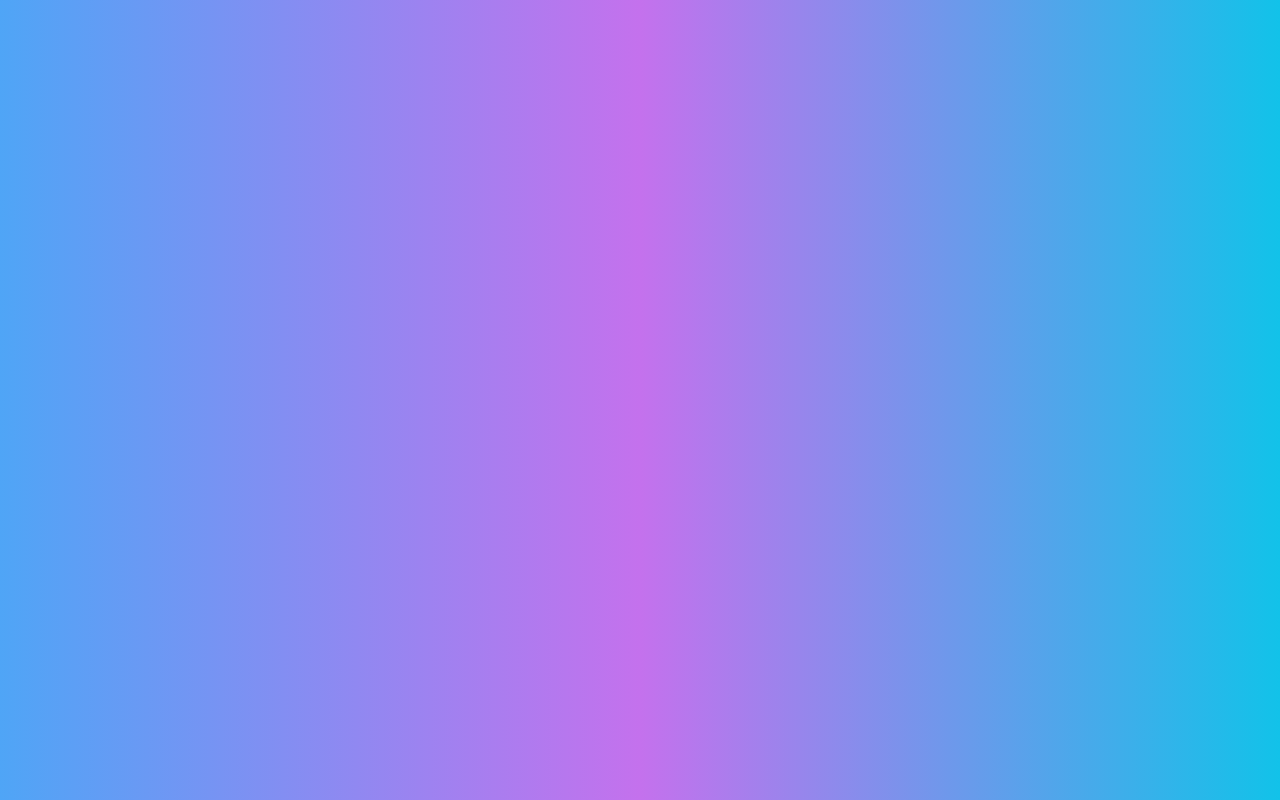
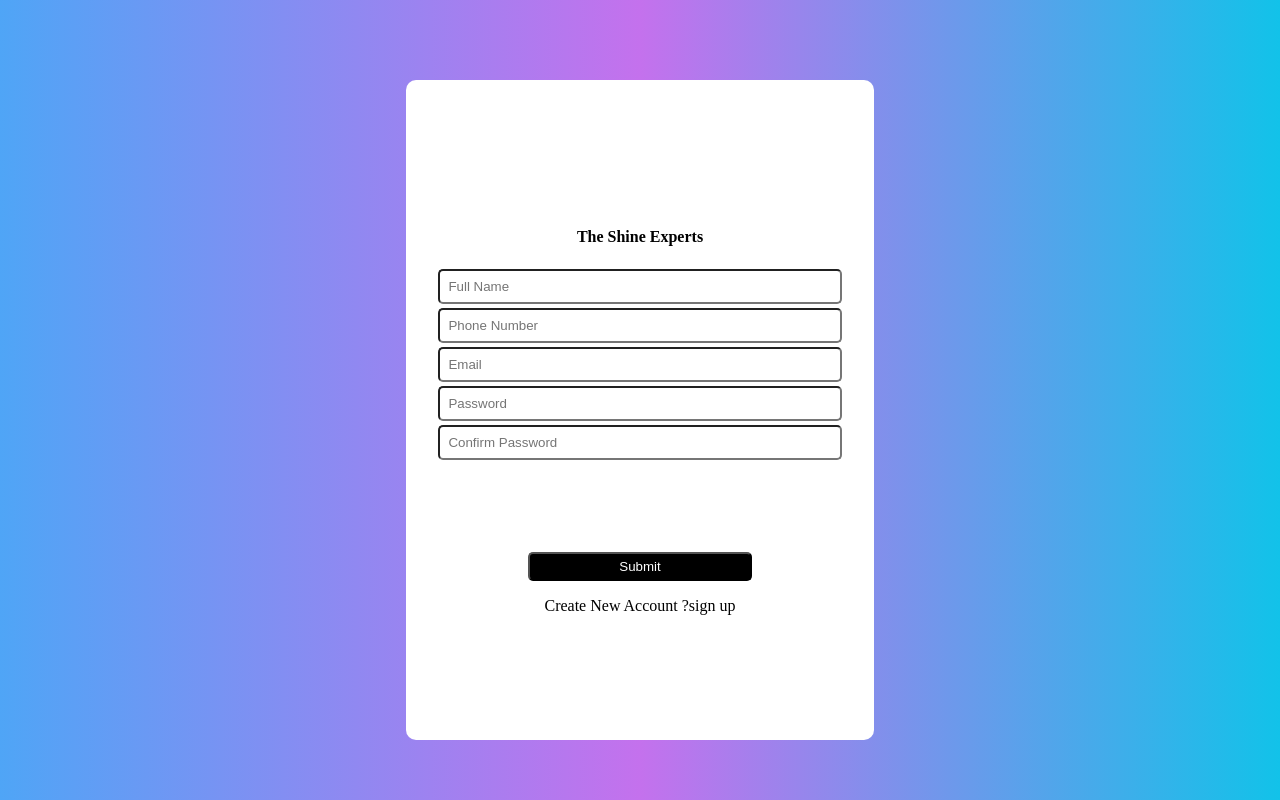
Before and after one commit to WebAhead7/the-shine-experts-client, a React (Create React App) app: page /signup in a window 1280 px wide. Built offline with nearby package versions, Linux system fonts and the light colour scheme.

Commit message:
added more css

```diff
--- a/src/App.js
+++ b/src/App.js
@@ -1,6 +1,6 @@
 import SignInForm from './components/SignInForm';
 import Home from './components/Home';
-
+import SignUpForm from './components/SignUpForm';
 import { BrowserRouter as Router, Route, Switch } from 'react-router-dom';
 import PrivateRoute from './components/routes/PrivateRoute';
 function App() {
@@ -8,6 +8,7 @@ function App() {
     <Router>
       <Switch>
         <Route exact path="/login" component={SignInForm} />
+        <Route exact path="/signup" component={SignUpForm} />
         <PrivateRoute exact path="/home" component={Home} />
       </Switch>
     </Router>
--- a/src/components/Forms.css
+++ b/src/components/Forms.css
@@ -19,12 +19,13 @@ body {
   font-size: 100px;
 }
 form {
+  width: 100%;
   display: flex;
   flex-direction: column;
   align-items: center;
   justify-content: center;
 }
-.login-form {
+.forms {
   display: flex;
   flex-direction: column;
   align-items: center;
@@ -36,16 +37,26 @@ form {
   width: 35vw;
 }
 .input {
-  background-color: #597eff;
+  width: 90%;
+  height: 80%;
+  padding: 12px 20px;
+  margin: 2px 0;
+  box-sizing: border-box;
   border-radius: 5px;
-  margin: 5px;
-  width: 258px;
-  height: 32px;
+  padding: 8px;
 }
 .submit {
-  background-color: #dbe3ff;
+  color: rgb(255, 255, 255);
+  background-color: #000000;
   border-radius: 5px;
-  width: 150px;
-  height: 32px;
-  margin-top: 50%;
+  padding: 5px;
+  width: 50%;
+  height: 80%;
+  margin-top: 20%;
+  transition-duration: 0.4s;
+  cursor: pointer;
 }
+.submit:hover {
+  background-color: #ffffff;
+  color: rgb(0, 0, 0);
+}
--- a/src/components/SignInForm.js
+++ b/src/components/SignInForm.js
@@ -2,7 +2,9 @@ import React from 'react';
 import { useForm } from 'react-hook-form';
 import { login } from '../axios/auth';
 import './Forms.css';
+import '../imges/car.png';
 
+const carlogo = require('../imges/car.png');
 const SignInForm = ({ history }) => {
   const { register, errors, handleSubmit } = useForm();
   const onSubmit = async ({ email, password }) => {
@@ -15,9 +17,10 @@ const SignInForm = ({ history }) => {
   };
 
   return (
-    <div className="login-form">
+    <div className="forms">
       <div className="logo">
-        <img src="" alt="" />
+        <img src={require('../imges/car.png')} />
+        <img src={carlogo} />
         <h4>The Shine Experts</h4>
       </div>
       <form onSubmit={handleSubmit(onSubmit)}>
@@ -36,12 +39,12 @@ const SignInForm = ({ history }) => {
         />
         {errors.password && 'Password is required'}
         <input className="submit" type="submit" placeholder="LOG IN " />
+        <div>
+          <p>
+            Have An Account ?<a>Log in</a>
+          </p>
+        </div>
       </form>
-      <div>
-        <p>
-          Create New Account ?<a>sign up</a>
-        </p>
-      </div>
     </div>
   );
 };
--- a/src/components/SignUpForm.js
+++ b/src/components/SignUpForm.js
@@ -14,13 +14,54 @@ const SignInForm = ({ history }) => {
   };
 
   return (
-    <form onSubmit={handleSubmit(onSubmit)}>
-      <input name="email" ref={register({ required: true })} />
-      {errors.email && 'Email is required'}
-      <input name="password" ref={register({ required: true })} />
-      {errors.password && 'Password is required'}
-      <input type="submit" />
-    </form>
+    <div className="forms">
+      <div className="logo">
+        <img src="" alt="" />
+        <h4>The Shine Experts</h4>
+      </div>
+      <form onSubmit={handleSubmit(onSubmit)}>
+        <input
+          className="input"
+          name="fullname"
+          placeholder="Full Name"
+          ref={register({ required: true })}
+        />
+        <input
+          className="input"
+          name="PhoneNumber"
+          placeholder="Phone Number"
+          ref={register({ required: true })}
+        />
+        <input
+          className="input"
+          name="email"
+          placeholder="Email"
+          ref={register({ required: true })}
+        />
+        {errors.email && 'Email is required'}
+        <input
+          className="input"
+          placeholder="Password"
+          name="password"
+          ref={register({ required: true })}
+        />
+        {errors.password && 'Password is required'}
+        <input
+          className="input"
+          placeholder="Confirm Password"
+          name="Confirm-password"
+          ref={register({ required: true })}
+        />
+        {errors.password && 'Password is required'}
+
+        <input className="submit" type="submit" placeholder="LOG IN " />
+        <div>
+          <p>
+            Create New Account ?<a>sign up</a>
+          </p>
+        </div>
+      </form>
+    </div>
   );
 };
 
```
Also changed, not shown: src/imges/car.png (added).
